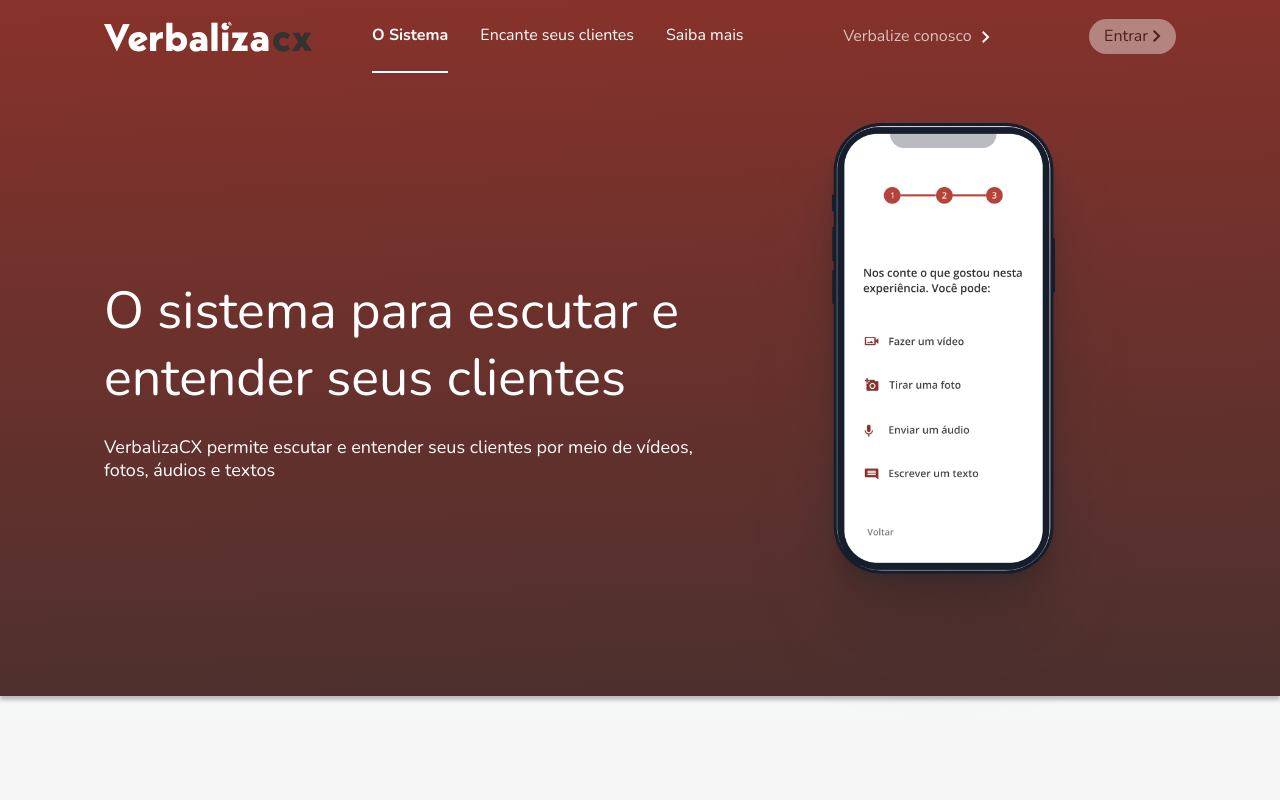
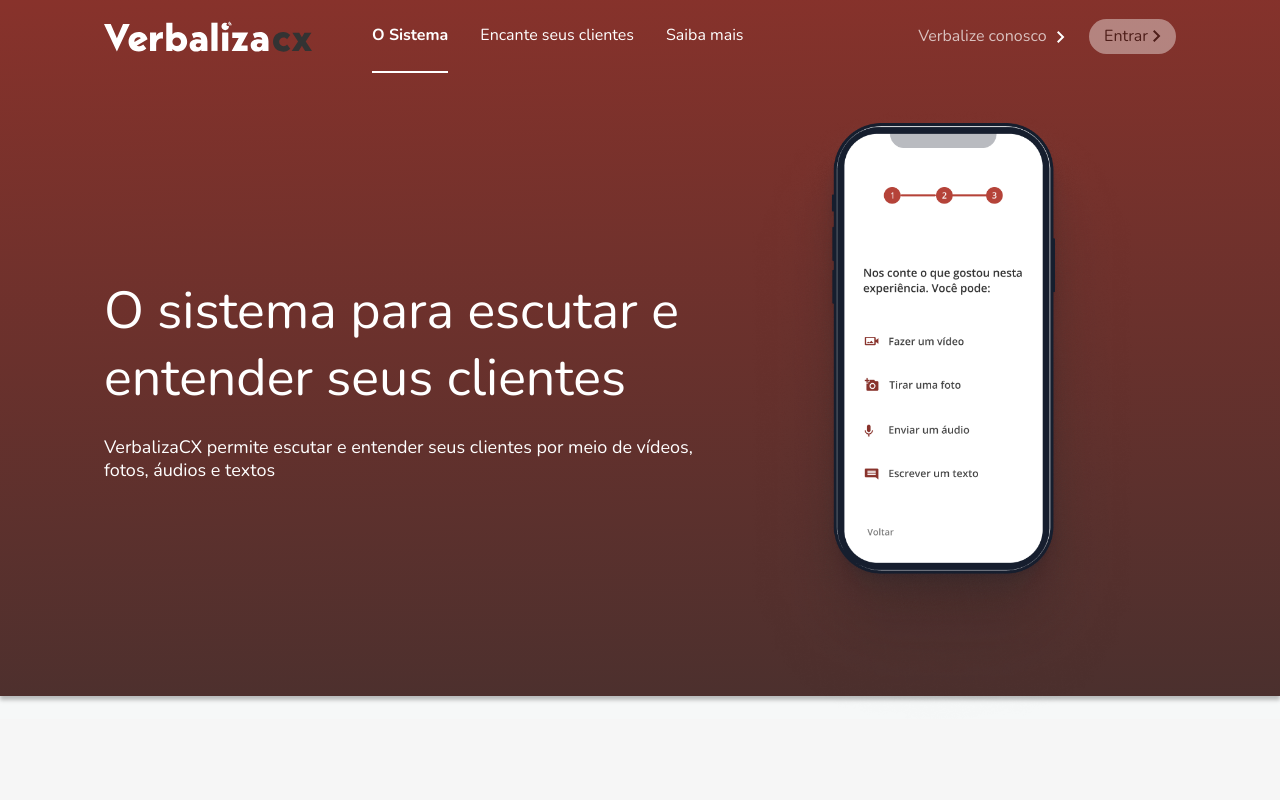
Before and after one commit to CodeTheFato/Verbaliza-site, a Next.js app: page / in a window 1280 px wide. Shown: the top 800 px of the page. Built offline with nearby package versions, Linux system fonts and the light colour scheme.

Commit message:
fix: adjusts verbalize content

```diff
--- a/src/app/components/navbar/styles.css
+++ b/src/app/components/navbar/styles.css
@@ -180,7 +180,8 @@ body.menu-expanded button path {
     flex-direction: row;
     justify-content: center;
     align-items: center;
-    gap: 10px;
+    gap:1rem;
+    margin-left: 15rem;
   }
 
   nav#navigation .menu .verbalize-content svg {
```
